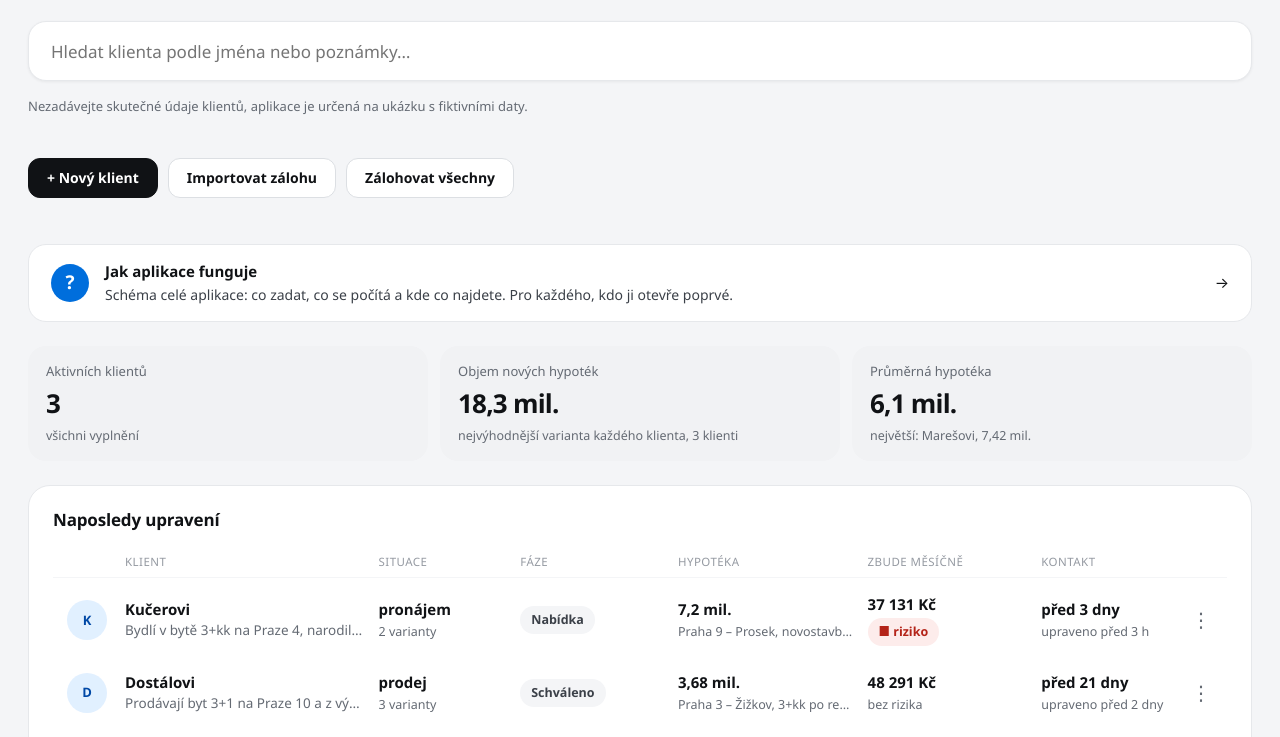
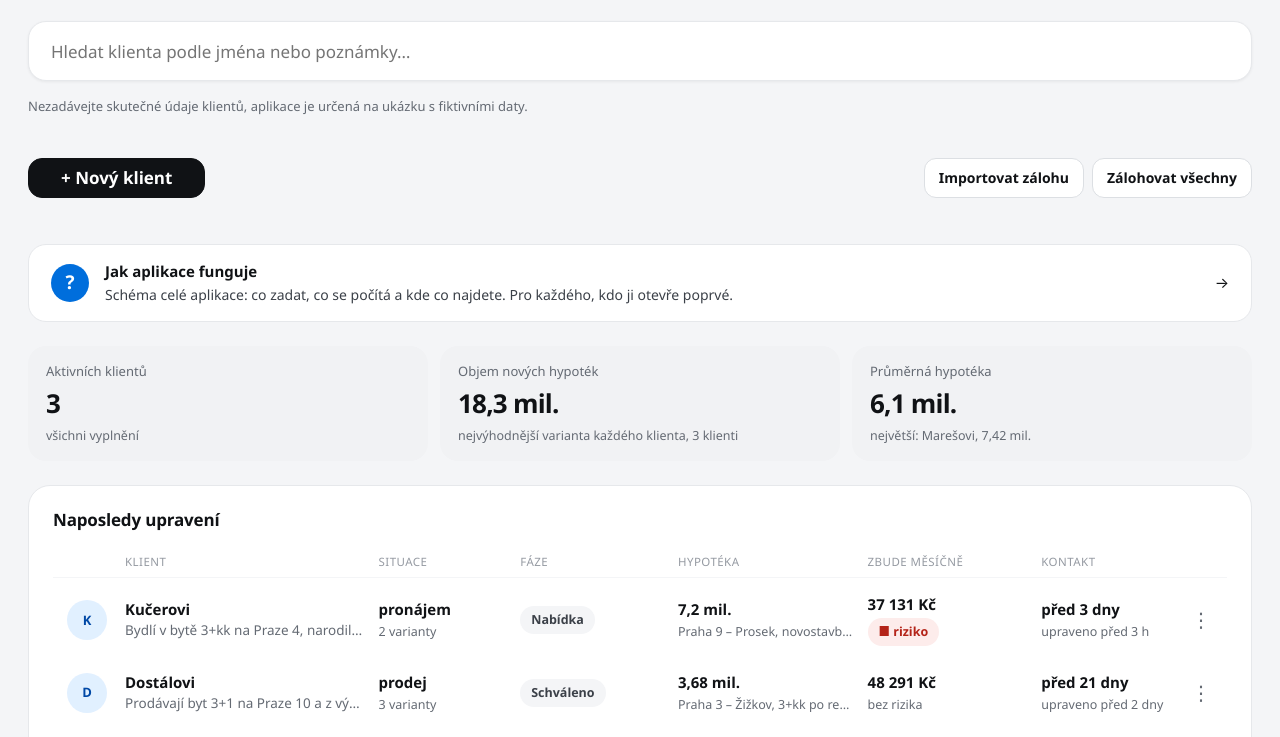
Before and after one commit to Nojmi/kalkulacka-bydleni-poradce, a plain HTML site: page index.html in a window 1280 px wide. Shown: the part 248-985 px from the top of the page. Drawn offline with Linux system fonts and the light colour scheme.

Commit message:
Úvod: Nový klient středně velký vlevo, import a záloha malá vpravo
Co-Authored-By: Claude Sonnet 5.5 <noreply@anthropic.com>
Claude-Session: https://claude.ai/code/session_01CSf1y9RZmF6tZbgUHeN95K

```diff
--- a/js/app.js
+++ b/js/app.js
@@ -87,7 +87,7 @@ function header(c,r){
    +'<div class="sp"></div><button class="lnk" data-act="help" style="white-space:nowrap">Nápověda</button><button class="bk'+(bkOld()?' old':'')+'" data-act="backup">'+backupLabel()+'</button>'
    +'<button class="btn" data-act="exportOne">Exportovat</button><button class="btn blk" data-act="present">Prezentovat klientovi</button></header>';
 }
-const VERSION='2026-11-18.11';
+const VERSION='2026-11-18.12';
 const refCode=c=>(c?'K-'+String(c.id).slice(0,4).toUpperCase()+' · ':'')+'v'+VERSION;
 const refBtn=c=>'<button class="ref" data-act="copyRef" title="Kliknutím zkopírujete označení klienta a verze. Pošlete ho s popisem problému.">'+esc(refCode(c))+' ⧉</button>';
 const note=c=>'<div class="note"><b>Orientační výpočet, ne nabídka banky</b><span>Omezení výpočtu jsou u příslušných čísel, ikona ⓘ ukáže, jak se číslo spočítalo</span></div>'.replace(/<\/div>$/,refBtn(c)+'</div>');
@@ -142,7 +142,7 @@ function viewHome(){
   const ch=S.changes||0;
   return '<div class="page"><div class="home"><div><h1>Dobrý den</h1><p class="q">Koho dnes připravujete?</p></div>'
    +'<input class="search" id="homeq" data-f="homeq" placeholder="Hledat klienta podle jména nebo poznámky…" value="'+esc(UI.homeQ)+'" aria-label="Hledat klienta" autocomplete="off">'
-   +'<p class="fnote" style="margin:-8px 0 0">Nezadávejte skutečné údaje klientů, aplikace je určená na ukázku s fiktivními daty.</p><div class="acts3"><button class="btn blk" data-act="newClient">+ Nový klient</button><div class="sm2"><button class="btn" data-act="importOpen" title="Soubor JSON, nic se nepřepíše">Importovat zálohu</button><button class="btn" data-act="backup" title="'+(S.lastBackup?'Naposledy '+(days()===0?'dnes':'před '+days()+' '+pl(days(),'dnem','dny','dny')):'Zatím nezálohováno')+', od té doby '+ch+' '+pl(ch,'změna','změny','změn')+'">Zálohovat všechny</button></div></div>'
+   +'<p class="fnote" style="margin:-8px 0 0">Nezadávejte skutečné údaje klientů, aplikace je určená na ukázku s fiktivními daty.</p><div class="acts3"><button class="btn blk newc" data-act="newClient">+ Nový klient</button><div class="sm2"><button class="btn" data-act="importOpen" title="Soubor JSON, nic se nepřepíše">Importovat zálohu</button><button class="btn" data-act="backup" title="'+(S.lastBackup?'Naposledy '+(days()===0?'dnes':'před '+days()+' '+pl(days(),'dnem','dny','dny')):'Zatím nezálohováno')+', od té doby '+ch+' '+pl(ch,'změna','změny','změn')+'">Zálohovat všechny</button></div></div>'
    +'<button class="helpbar" data-act="help"><span class="hi">?</span><span class="ht"><b>Jak aplikace funguje</b><small>Schéma celé aplikace: co zadat, co se počítá a kde co najdete. Pro každého, kdo ji otevře poprvé.</small></span><span class="ar">→</span></button>'
    +homeTop(rs)+'<div class="hg"><div class="card"><div class="rowb"><h2>Naposledy upravení</h2>'+(UI.homeAll||q?'':'<button class="lnk" data-act="homeAll">Všichni klienti ('+rs.length+')</button>')+'</div><div class="crh"><span></span><span>Klient</span><span>Situace</span><span>Fáze</span><span>Hypotéka</span><span>Zbude měsíčně</span><span>Kontakt</span></div><div style="display:flex;flex-direction:column;gap:2px;margin-top:4px">'+rowsH+'</div>'+archH+'</div>'
    +'</div>'+homeSide(rs)+homeCare(rs)+'</div></div>';
--- a/styles.css
+++ b/styles.css
@@ -461,3 +461,7 @@ text .sb{font-size:12.5px;fill:#6b7280}
 .hg2{align-items:start}
 
 .acts3{display:flex;flex-wrap:wrap;gap:10px;align-items:center;margin:18px 0 22px}.acts3 .sm2{display:contents}.acts3 .btn{padding:10px 18px}
+
+.acts3{display:flex;flex-wrap:wrap;justify-content:space-between;align-items:center;gap:12px;margin:18px 0 22px}
+.acts3 .newc{padding:15px 32px;font-size:17px;border-radius:14px}
+.acts3 .sm2{display:flex;flex-direction:row;gap:8px;align-items:center}.acts3 .sm2 .btn{padding:8px 14px;font-size:14px}
```
